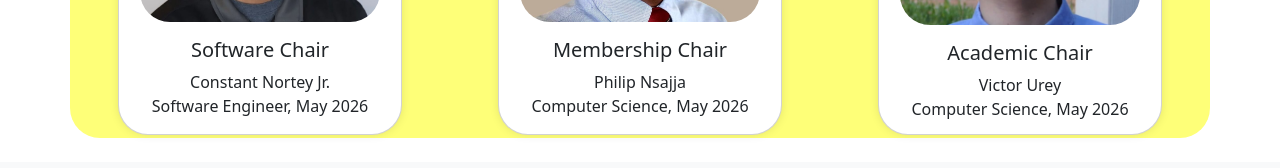
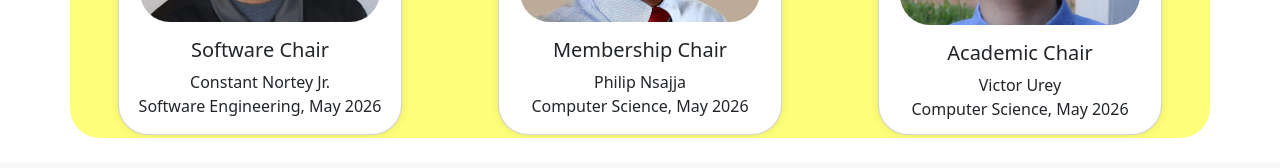
Before and after one commit to colorstacksu/Betasite, a React (Create React App) app in the folder frontend/: page /eboard in a window 1280 px wide. Shown: the part 2065-2233 px from the top of the page. Built offline with nearby package versions, Linux system fonts and the light colour scheme.

Commit message:
typo in eboard

```diff
--- a/frontend/src/Eboard.jsx
+++ b/frontend/src/Eboard.jsx
@@ -79,7 +79,7 @@ const ExecutiveBoard = () => {
       name: 'Constant Nortey Jr.',
       title: 'Software Chair',
       imgSrc: images.constantImage,
-      description: 'Software Engineer, May 2026'
+      description: 'Software Engineering, May 2026'
     },
     {
       name: 'Philip Nsajja',
```
